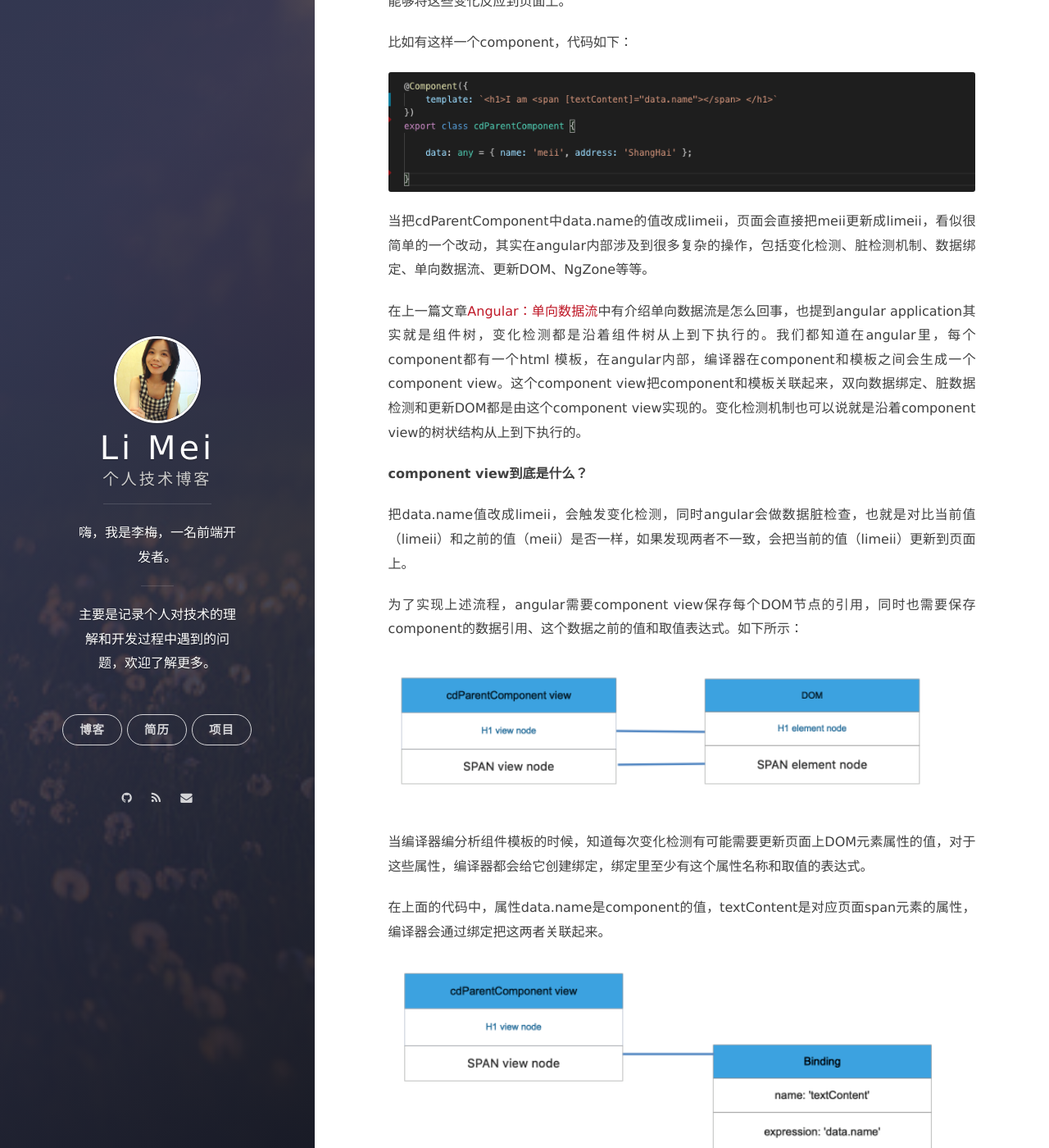
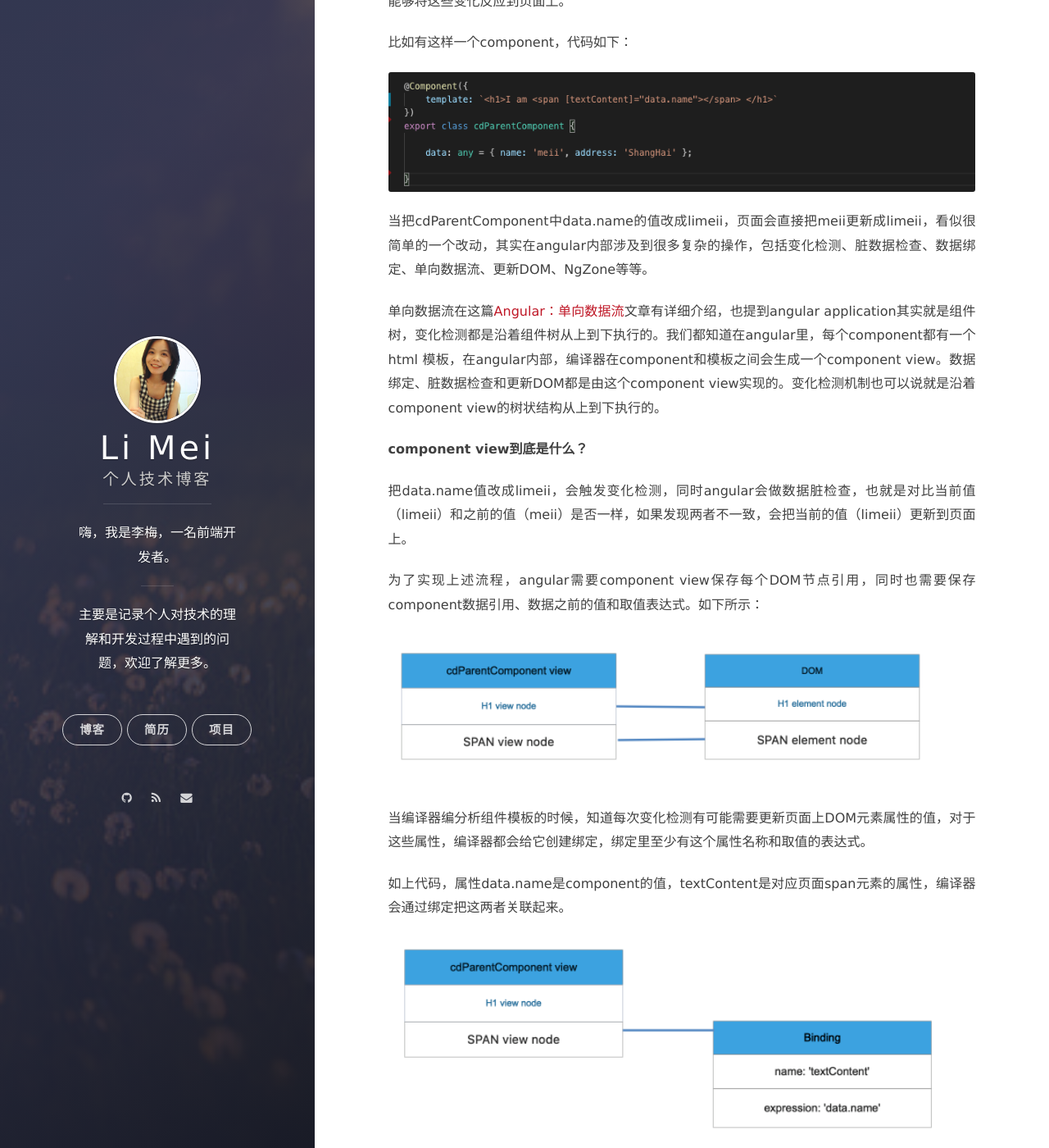
Before and after one commit to LiMeii/LiMeii.github.io, a Jekyll site: the page built from _posts/2019-06-23-angular-changedetection.md, in a window 1280 px wide and 1400 px high, scrolled down 231 px. Shown: the whole window at 82% size. Built offline with Jekyll 4.4.1, drawn with Linux system fonts in a browser that asks for light colours; nearby versions of some CDN libraries; some of the changed text lies outside the part shown.

Commit message:
update change detection post

```diff
--- a/_posts/2019-06-23-angular-changedetection.md
+++ b/_posts/2019-06-23-angular-changedetection.md
@@ -11,10 +11,10 @@ angular中的变化检测机制是当component状态有变化的时候，angular
 
 ![angular-change-detection](https://limeii.github.io/assets/images/posts/angular/angular-change-detection01.png){:height="100%" width="100%"}
 
-当把cdParentComponent中data.name的值改成limeii，页面会直接把meii更新成limeii，看似很简单的一个改动，其实在angular内部涉及到很多复杂的操作，包括变化检测、脏检测机制、数据绑定、单向数据流、更新DOM、NgZone等等。
+当把cdParentComponent中data.name的值改成limeii，页面会直接把meii更新成limeii，看似很简单的一个改动，其实在angular内部涉及到很多复杂的操作，包括变化检测、脏数据检查、数据绑定、单向数据流、更新DOM、NgZone等等。
 
 
-在上一篇文章[Angular：单向数据流](https://limeii.github.io/2019/06/angular-unidirectional-data-flow/)中有介绍单向数据流是怎么回事，也提到angular application其实就是组件树，变化检测都是沿着组件树从上到下执行的。我们都知道在angular里，每个component都有一个html 模板，在angular内部，编译器在component和模板之间会生成一个component view。这个component view把component和模板关联起来，双向数据绑定、脏数据检测和更新DOM都是由这个component view实现的。变化检测机制也可以说就是沿着component view的树状结构从上到下执行的。
+单向数据流在这篇[Angular：单向数据流](https://limeii.github.io/2019/06/angular-unidirectional-data-flow/)文章有详细介绍，也提到angular application其实就是组件树，变化检测都是沿着组件树从上到下执行的。我们都知道在angular里，每个component都有一个html 模板，在angular内部，编译器在component和模板之间会生成一个component view。数据绑定、脏数据检查和更新DOM都是由这个component view实现的。变化检测机制也可以说就是沿着component view的树状结构从上到下执行的。
 
 
 **component view到底是什么？**
@@ -23,18 +23,18 @@ angular中的变化检测机制是当component状态有变化的时候，angular
 把data.name值改成limeii，会触发变化检测，同时angular会做数据脏检查，也就是对比当前值（limeii）和之前的值（meii）是否一样，如果发现两者不一致，会把当前的值（limeii）更新到页面上。
 
 
-为了实现上述流程，angular需要component view保存每个DOM节点的引用，同时也需要保存component的数据引用、这个数据之前的值和取值表达式。如下所示：
+为了实现上述流程，angular需要component view保存每个DOM节点引用，同时也需要保存component数据引用、数据之前的值和取值表达式。如下所示：
 
 ![angular-change-detection](https://limeii.github.io/assets/images/posts/angular/angular-change-detection02.png){:height="100%" width="100%"}
 
 当编译器编分析组件模板的时候，知道每次变化检测有可能需要更新页面上DOM元素属性的值，对于这些属性，编译器都会给它创建绑定，绑定里至少有这个属性名称和取值的表达式。
 
 
-在上面的代码中，属性data.name是component的值，textContent是对应页面span元素的属性，编译器会通过绑定把这两者关联起来。
+如上代码，属性data.name是component的值，textContent是对应页面span元素的属性，编译器会通过绑定把这两者关联起来。
 
 ![angular-change-detection](https://limeii.github.io/assets/images/posts/angular/angular-change-detection03.png){:height="100%" width="100%"}
 
-有了component view、绑定、脏数据检查，组件内部数据的变化就可以触发变化检测从而更新页面DOM属性的值。
+有了component view、绑定、脏数据检查，组件状态变化就可以触发变化检测从而更新页面DOM属性的值。
 
 
 **什么会触发组件数据的变化？**
```
Also changed, not shown: other parts of _posts/2019-06-23-angular-changedetection.md (+1 -1 lines).
